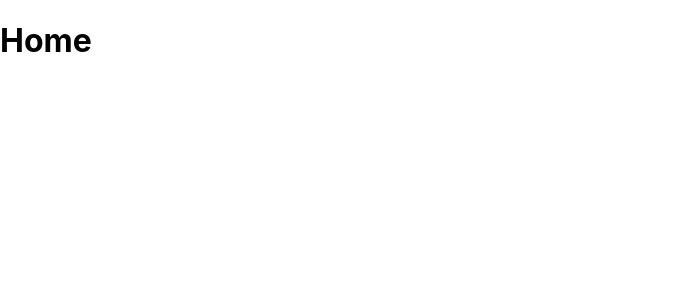
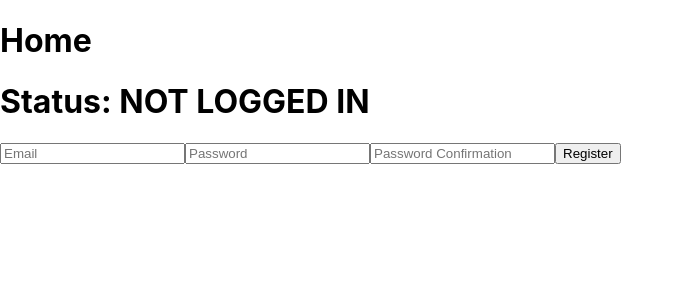
Before and after one commit to dakotastates/lot-app, a React (Create React App) app: page / in a window 1280 px wide. Shown: the top 300 px of the page, without its empty margins (0-684 px from the left). Built offline with nearby package versions, Linux system fonts and the light colour scheme.

Commit message:
Registration and logged in redirect

```diff
--- a/src/components/App.js
+++ b/src/components/App.js
@@ -1,14 +1,39 @@
 import { BrowserRouter as Router, Route, Switch } from "react-router-dom";
 import Home from './Home'
 import Dashboard from './Dashboard'
+import { useState } from 'react';
 
 function App() {
+  const [state, setState] = useState({
+    loggedInStatus: "NOT LOGGED IN",
+    user: {}
+  })
+
+  const handleLogin = (data) =>{
+    setState({
+      loggedInStatus: "LOGGED IN",
+      user: data.user
+    })
+  }
+
   return (
     <div className="App">
       <Router>
         <Switch>
-          <Route exact path={"/"} component={Home} />
-          <Route exact path={"/dashboard"} component={Dashboard} />
+          <Route
+            exact
+            path={"/"}
+            render={props => (
+              <Home  { ...props} handleLogin={handleLogin} loggedInStatus={state.loggedInStatus}/>
+            )}
+          />
+          <Route
+            exact
+            path={"/dashboard"}
+            render={props => (
+              <Dashboard  { ...props} loggedInStatus={state.loggedInStatus}/>
+            )}
+          />
         </Switch>
       </Router>
     </div>
--- a/src/components/Dashboard.js
+++ b/src/components/Dashboard.js
@@ -1,8 +1,9 @@
 
-function Dashboard() {
+function Dashboard(props) {
   return(
     <div>
     <h1>Dashboard</h1>
+    <h1>Status: {props.loggedInStatus}</h1>
     </div>
   )
 }
--- a/src/components/Home.js
+++ b/src/components/Home.js
@@ -1,8 +1,17 @@
+import Registration from './auth/Registration'
 
-function Home() {
+function Home(props) {
+
+  const handleSuccessfulAuth = (data) =>{
+    props.handleLogin(data);
+    props.history.push("/dashboard");
+  }
+
   return(
     <div>
     <h1>Home</h1>
+    <h1>Status: {props.loggedInStatus}</h1>
+    <Registration handleSuccessfulAuth={handleSuccessfulAuth} />
     </div>
   )
 }
--- /dev/null
+++ b/src/components/auth/Registration.js
@@ -0,0 +1,52 @@
+
+import { useState } from 'react';
+import axios from 'axios';
+
+function Registration(props) {
+
+  const [state, setState] = useState({
+    email: "",
+    password: "",
+    password_confirmation: "",
+    registrationErrors: ""
+  })
+
+  const handleChange = (e) =>{
+    const { name, value } = e.target;
+    setState(state => ({ ...state, [name]: value }));
+  }
+
+  const handleSubmit = (e) =>{
+    e.preventDefault();
+    const {email, password, password_confirmation} = state
+    axios.post("http://localhost:3001/registrations", {
+      user: {
+        email: email,
+        password: password,
+        password_confirmation: password_confirmation
+      }
+    },
+    {withCredentials: true}
+  ).then(response => {
+    if (response.data.status === "created"){
+      props.handleSuccessfulAuth(response.data)
+    }
+    // console.log("registration res", response);
+  }).catch(error =>{
+    console.log("registration error", error);
+  })
+  }
+
+  return(
+    <div>
+      <form onSubmit={handleSubmit}>
+        <input type="email" name="email" placeholder="Email" value={state.email} onChange={handleChange} required/>
+        <input type="password" name="password" placeholder="Password" value={state.password} onChange={handleChange} required/>
+        <input type="password" name="password_confirmation" placeholder="Password Confirmation" value={state.password_confirmation} onChange={handleChange} required/>
+        <button type="submit">Register</button>
+      </form>
+    </div>
+  )
+}
+
+export default Registration;
```
